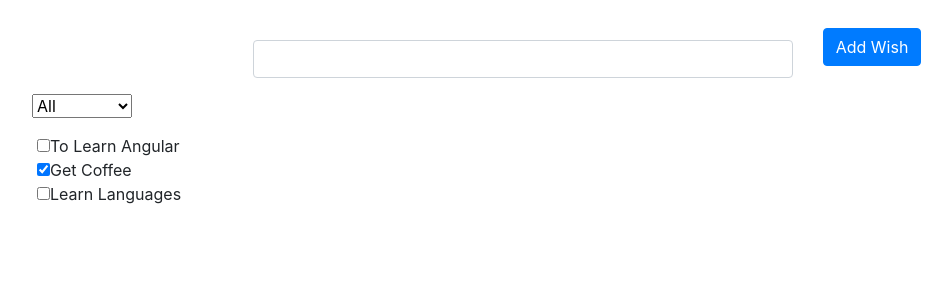
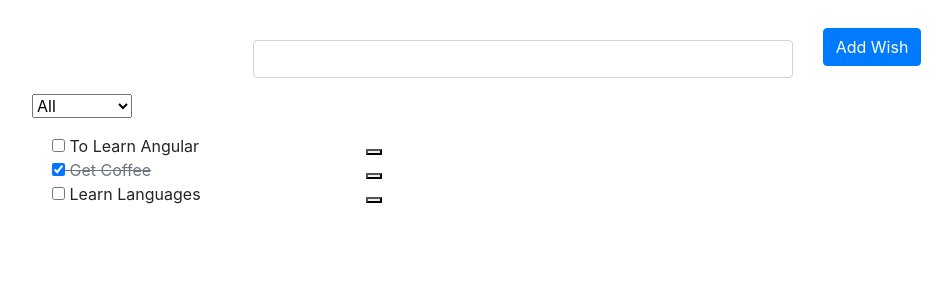
Before and after one commit to mohisa302/angular-demo, an Angular app: page / in a window 1280 px wide. Shown: the top 300 px of the page, without its empty margins (53-1005 px from the left). Built offline with nearby package versions, Linux system fonts and the light colour scheme.

Commit message:
Add event

```diff
--- a/src/app/app.component.html
+++ b/src/app/app.component.html
@@ -1,9 +1,11 @@
 <div class="container">
   <add-wish-form (addWish)="items.push($event)"> </add-wish-form>
 
-  <wish-filter (filter)="filter = $event"> </wish-filter>
+  <wish-filter [(filter)]="filter"> </wish-filter>
 
   <div class="row mt-3">
-    <wish-list [wishes]="visibleItem"> </wish-list>
+    <div class="col-sm-4">
+      <wish-list [wishes]="items.filter(filter)"> </wish-list>
+    </div>
   </div>
 </div>
--- a/src/app/app.component.ts
+++ b/src/app/app.component.ts
@@ -6,10 +6,11 @@ import { FormsModule } from '@angular/forms';
 import { WishListComponent } from './wish-list/wish-list.component';
 import { AddWishFormComponent } from './add-wish-form/add-wish-form.component';
 import { WishFilterComponent } from './wish-filter/wish-filter.component'; // <-- Import WishListComponent
-
+import events from '../shared/services/EventService';
 @Component({
   selector: 'app-root',
   standalone: true,
+
   imports: [
     RouterOutlet,
     WishListComponent,
@@ -18,19 +19,22 @@ import { WishFilterComponent } from './wish-filter/wish-filter.component'; // <-
     AddWishFormComponent,
     WishFilterComponent,
   ],
+
   templateUrl: './app.component.html',
   styleUrl: './app.component.css',
 })
 export class AppComponent {
+  constructor() {
+    events.listen('removeWish', (wish: any) => {
+      let index = this.items.indexOf(wish);
+      this.items.splice(index, 1);
+    });
+  }
   items: WishItem[] = [
     new WishItem('To Learn Angular'),
     new WishItem('Get Coffee', true),
     new WishItem('Learn Languages', false),
   ];
 
-  filter: any = () => {};
-
-  get visibleItem(): WishItem[] {
-    return this.items.filter(this.filter);
-  }
+  filter: (item: WishItem) => boolean = () => true; // Default to show all items
 }
--- a/src/app/wish-filter/wish-filter.component.html
+++ b/src/app/wish-filter/wish-filter.component.html
@@ -3,7 +3,7 @@
     <select
       class="form-select"
       [(ngModel)]="listFilter"
-      (ngModelChange)="changeFilter($event)"
+      (ngModelChange)="updateFilter($event)"
     >
       <option value="0">All</option>
       <option value="1">Unfulfilled</option>
--- a/src/app/wish-filter/wish-filter.component.ts
+++ b/src/app/wish-filter/wish-filter.component.ts
@@ -1,4 +1,4 @@
-import { Component, Output, EventEmitter, OnInit } from '@angular/core';
+import { Component, Output, Input, EventEmitter, OnInit } from '@angular/core';
 import { CommonModule } from '@angular/common'; // <-- Import CommonModule
 import { WishItem } from '../../shared/models/wishItem';
 import { FormsModule } from '@angular/forms';
@@ -17,14 +17,16 @@ const filters = [
   styleUrl: './wish-filter.component.css',
 })
 export class WishFilterComponent implements OnInit {
+  constructor() {}
   ngOnInit(): void {
-    this.filter.emit(filters[0]);
+    this.updateFilter('0');
   }
 
-  changeFilter(value: any) {
-    this.filter.emit(filters[value]);
+  updateFilter(value: any) {
+    this.filter = filters[value];
+    this.filterChange.emit(this.filter);
   }
-
   listFilter: any = '0';
-  @Output() filter = new EventEmitter<any>();
+  @Input() filter: any;
+  @Output() filterChange = new EventEmitter<any>();
 }
--- /dev/null
+++ b/src/app/wish-list-item/wish-list-item.component.css
@@ -0,0 +1,3 @@
+.strikeout {
+  text-decoration: line-through;
+}
--- /dev/null
+++ b/src/app/wish-list-item/wish-list-item.component.html
@@ -0,0 +1,16 @@
+<li class="d-flex justify-content-between">
+  <div class="form-check">
+    <label class="form-check-label" [ngClass]="cssClasses">
+      <input
+        class="checkbox"
+        [checked]="wish.isComplete"
+        type="checkbox"
+        (click)="toggleFullfilled()"
+      />
+      {{ wish.wishText }}
+    </label>
+  </div>
+  <div>
+    <button type="button" class="btn-close" (click)="removeWish()"></button>
+  </div>
+</li>
--- /dev/null
+++ b/src/app/wish-list-item/wish-list-item.component.ts
@@ -0,0 +1,32 @@
+import { Component, Input, Output, EventEmitter } from '@angular/core';
+import { CommonModule } from '@angular/common'; // <-- Import CommonModule
+import events from '../../shared/services/EventService';
+import { WishItem } from '../../shared/models/wishItem';
+
+@Component({
+  selector: 'wish-list-item',
+  standalone: true,
+  imports: [CommonModule],
+  templateUrl: './wish-list-item.component.html',
+  styleUrl: './wish-list-item.component.css',
+})
+export class WishListItemComponent {
+  @Input() wish!: WishItem;
+  @Input() fullfilled!: boolean;
+  @Output() fullfilledChange = new EventEmitter<boolean>();
+
+  get cssClasses() {
+    // return this.fullfilled ? ['strikeout', 'text-muted'] : '';
+    return { 'strikeout text-muted': this.wish.isComplete };
+  }
+
+  removeWish() {
+    events.emit('removeWish', this.wish);
+  }
+
+  toggleFullfilled() {
+    this.wish.isComplete = !this.wish.isComplete;
+    // this.fullfilled = !this.fullfilled;
+    // this.fullfilledChange.emit(this.fullfilled);
+  }
+}
--- a/src/app/wish-list/wish-list.component.html
+++ b/src/app/wish-list/wish-list.component.html
@@ -3,19 +3,6 @@
 </div>
 <ng-template #showItems>
   <ul class="wish-list">
-    <li *ngFor="let item of wishes; index as i">
-      <div class="form-check">
-        <label class="form-check-label">
-          <input
-            class="checkbox"
-            [checked]="item.isComplete"
-            type="checkbox"
-            [attr.data-index]="i"
-            (click)="toggleItem(item)"
-          />{{ item.wishText }}
-          <!-- Accessing wishText of each WishItem object -->
-        </label>
-      </div>
-    </li>
+    <wish-list-item *ngFor="let wish of wishes" [wish]="wish"> </wish-list-item>
   </ul>
 </ng-template>
--- a/src/app/wish-list/wish-list.component.ts
+++ b/src/app/wish-list/wish-list.component.ts
@@ -1,17 +1,14 @@
 import { Component, Input } from '@angular/core';
 import { CommonModule } from '@angular/common'; // <-- Import CommonModule
 import { WishItem } from '../../shared/models/wishItem';
+import { WishListItemComponent } from '../wish-list-item/wish-list-item.component';
 @Component({
   selector: 'wish-list',
   standalone: true,
-  imports: [CommonModule],
+  imports: [CommonModule, WishListItemComponent],
   templateUrl: './wish-list.component.html',
   styleUrl: './wish-list.component.css',
 })
 export class WishListComponent {
-  toggleItem(item: WishItem) {
-    item.isComplete = !item.isComplete;
-  }
-
   @Input() wishes: WishItem[] = [];
 }
--- /dev/null
+++ b/src/shared/services/EventService.ts
@@ -0,0 +1,18 @@
+import { Observable, Subject } from 'rxjs';
+class EventService {
+  private subject = new Subject();
+  emit(eventName: String, payload: any) {
+    // debugger;
+    this.subject.next({ eventName, payload });
+  }
+  listen(eventName: string, callback: (event: any) => void) {
+    this.subject.asObservable().subscribe((nextObj: any) => {
+      // debugger;
+      if (eventName == nextObj.eventName) {
+        callback(nextObj.payload);
+      }
+    });
+  }
+}
+
+export default new EventService();
```
Also changed, not shown: 1 other file (tests, documents, lock files or other folders).
